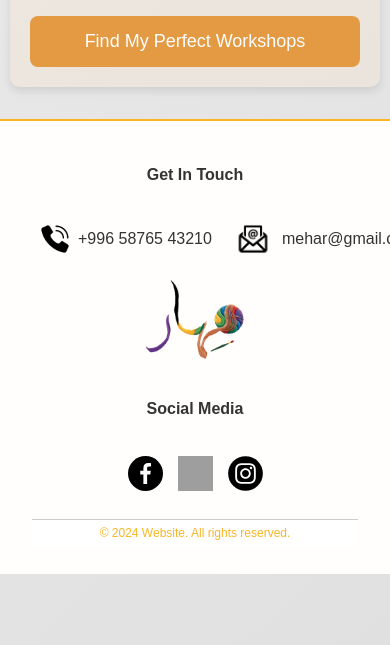
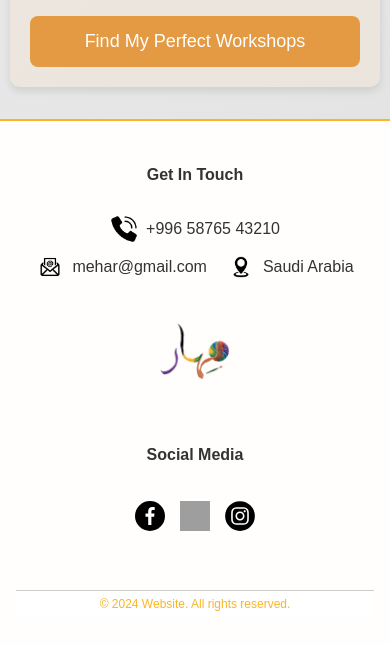
Before and after one commit to leenaIT/IT320Project, a PHP site: page /Survey.php in a window 390 px wide. Shown: the part 1871-2516 px from the top of the page. Run offline with PHP 8.4, Linux system fonts and the light colour scheme; a user stored in the database is signed in; grey boxes are pictures that could not be loaded.

Commit message:
Update Survey.php
footer

```diff
--- a/Survey.php
+++ b/Survey.php
@@ -506,6 +506,7 @@ footer {
             align-items: center;
         }
 
+        /* وسط الفوتر */
         .footer-center-1 {
             justify-content: center;
         }
@@ -536,6 +537,7 @@ footer {
             white-space: nowrap;
         }
 
+        /* أيقونات السوشال ميديا */
         .social-icons-1 {
             display: flex;
             justify-content: center;
@@ -558,41 +560,86 @@ footer {
         }
 
         .icon-phone {
-    display: inline-block !important;
-    width: 30px !important;
-    height: 30px !important;
-    position: relative !important;
-    left: 0 !important;
-    right: auto !important;
+            width: 30px;
+            height: 30px;
         }
 
         .icon-email {
-    width: 42px !important;
-    height: 42px !important;
+            width: 42px;
+            height: 42px;
         }
 
         .icon-location {
-    width: 42px !important;
-    height: 42px !important;
-    margin-top: 6px !important;
+            width: 42px;
+            height: 42px;
         }
 
-.icon-facebook {
-    width: 35px !important;
-    height: 35px !important;
-    margin-top: 6px !important;
+        .icon-facebook,
+        .icon-twitter,
+        .icon-instagram {
+            width: 35px;
+            height: 35px;
         }
 
-.icon-twitter {
-    width: 35px !important;
-    height: 35px !important;
-    margin-top: 6px !important;
+        @media (max-width: 768px) {
+            footer {
+                flex-direction: column;
+                align-items: center;
+                padding: 1em;
             }
 
+            .footer-left-1,
+            .footer-center-1,
+            .footer-right-1 {
+                width: 100%;
+                margin-bottom: 1em;
+                padding: 0.5em 0;
+            }
+
+            .contact-info-1 {
+                flex-direction: row;
+                flex-wrap: wrap;
+                justify-content: center;
+                gap: 15px;
+            }
+
+            .contact-item-1 {
+                flex: 0 0 auto;
+                margin: 0 5px;
+            }
+
+            .footer-logo-1 {
+                width: 80px;
+                margin: 10px 0;
+            }
+
+            .social-icons-1 {
+                margin: 15px 0;
+            }
+        }
+
+        @media (max-width: 480px) {
+            .contact-info-1 {
+                gap: 10px;
+            }
+
+            .icon-phone,
+            .icon-email,
+            .icon-location {
+                width: 28px;
+                height: 28px;
+            }
+
+            .icon-facebook,
+            .icon-twitter,
             .icon-instagram {
-    width: 35px !important;
-    height: 35px !important;
-    margin-top: 6px !important;
+                width: 30px;
+                height: 30px;
+            }
+
+            .footer-logo-1 {
+                width: 70px;
+            }
         }
 
 /* ========== Responsive Styles ========== */
```
Lines whose indentation alone changed are shown as unchanged.
